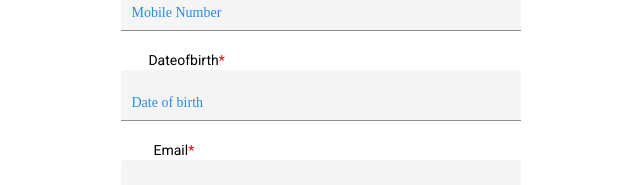
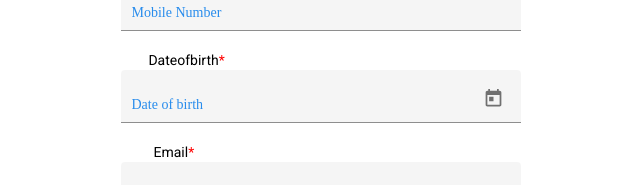
Before and after one commit to tulasi1356/intenshipproject, an Angular app in the folder frontend/: page /register in a window 1280 px wide. Shown: the part 342-527 px from the top of the page, without its empty margins (319-959 px from the left). Built offline with nearby package versions, Linux system fonts and the light colour scheme.

Commit message:
addind date picker

```diff
--- a/frontend/src/app/app.module.ts
+++ b/frontend/src/app/app.module.ts
@@ -15,7 +15,8 @@ import { MatSnackBarModule } from '@angular/material/snack-bar';
 import {MatCardModule} from '@angular/material/card';
 import {MatMenuModule} from '@angular/material/menu';
 import { HttpClientModule } from '@angular/common/http';
-
+import {MatDatepickerModule} from '@angular/material/datepicker';
+import { MatNativeDateModule } from '@angular/material/core';
 @NgModule({
   declarations: [
     AppComponent,
@@ -35,8 +36,9 @@ import { HttpClientModule } from '@angular/common/http';
     MatFormFieldModule,
     MatInputModule,
     MatButtonModule,
-    MatIconModule
-
+    MatIconModule ,
+    MatDatepickerModule,
+    MatNativeDateModule
 
 
 
--- a/frontend/src/app/registration/registration.component.html
+++ b/frontend/src/app/registration/registration.component.html
@@ -23,13 +23,15 @@
         <input matInput  class="textbox" placeholder="Mobile Number" formControlName="mobilenumber">
         </mat-form-field>
         <br>
+
         <label class="label">Dateofbirth<span style="color:red">*</span ></label><br>
+       <mat-form-field class="example-full-width" appearance="fill">
+       <!-- <mat-label>Choose a date</mat-label> -->
+       <input matInput [matDatepicker]="picker" placeholder="Date of birth" formControlName="dateofbirth">
+       <mat-datepicker-toggle matSuffix [for]="picker"></mat-datepicker-toggle>
+       <mat-datepicker touchUi #picker></mat-datepicker>
+        </mat-form-field>
 
-        <mat-form-field appearance="fill" class="example-full-width">
-
-
-        <input matInput  class="textbox" placeholder="Date of birth" formControlName="dateofbirth">
-        </mat-form-field>
         <br>
         <label class="label3">Email<span style="color:red">*</span ></label><br>
 
```
